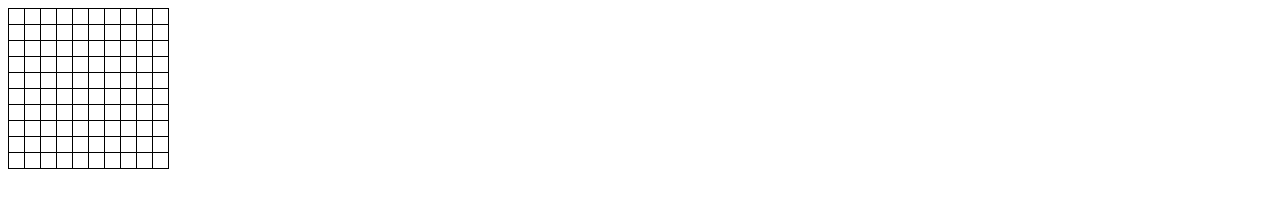
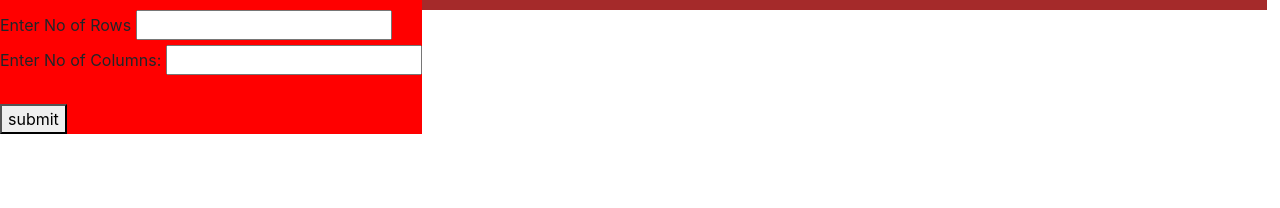
Before and after one commit to SanpuiRonak/PixelArt, a plain HTML site: page index.html in a window 1280 px wide. Drawn offline with nearby package versions, Linux system fonts and the light colour scheme.

Commit message:
Removed Navieness

```diff
--- a/index.html
+++ b/index.html
@@ -4,133 +4,25 @@
     <script src=script.js></script>
     <title>webpage</title>
     <link rel="stylesheet" href="style.css">
+    <link rel="stylesheet" href="https://stackpath.bootstrapcdn.com/bootstrap/4.4.1/css/bootstrap.min.css" integrity="sha384-Vkoo8x4CGsO3+Hhxv8T/Q5PaXtkKtu6ug5TOeNV6gBiFeWPGFN9MuhOf23Q9Ifjh" crossorigin="anonymous">
+
 </head>
 <body>
-    <div >
-        <div id="dholder">
-    <table id ="holder">
-        <tr>
-            <td id="001"></td>
-            <td id="002"></td>
-            <td id="003"></td>
-            <td id="004"></td>
-            <td id="005"></td>
-            <td id="006"></td>
-            <td id="007"></td>
-            <td id="008"></td>
-            <td id="009"></td>
-            <td id="010"></td>
-        </tr>
-        <tr>
-            <td id="011"></td>
-            <td id="012"></td>
-            <td id="013"></td>
-            <td id="014"></td>
-            <td id="015"></td>
-            <td id="016"></td>
-            <td id="017"></td>
-            <td id="018"></td>
-            <td id="019"></td>
-            <td id="020"></td>
-        </tr>
-        <tr>
-            <td id="021"></td>
-            <td id="022"></td>
-            <td id="023"></td>
-            <td id="024"></td>
-            <td id="025"></td>
-            <td id="026"></td>
-            <td id="027"></td>
-            <td id="028"></td>
-            <td id="029"></td>
-            <td id="030"></td>
-        </tr>
-        <tr>
-            <td id="031"></td>
-            <td id="032"></td>
-            <td id="033"></td>
-            <td id="034"></td>
-            <td id="035"></td>
-            <td id="036"></td>
-            <td id="037"></td>
-            <td id="038"></td>
-            <td id="039"></td>
-            <td id="040"></td>
-        </tr>
-        <tr>
-            <td id="041"></td>
-            <td id="042"></td>
-            <td id="043"></td>
-            <td id="044"></td>
-            <td id="045"></td>
-            <td id="046"></td>
-            <td id="047"></td>
-            <td id="048"></td>
-            <td id="049"></td>
-            <td id="050"></td>
-        </tr>
-        <tr>
-            <td id="051"></td>
-            <td id="052"></td>
-            <td id="053"></td>
-            <td id="054"></td>
-            <td id="055"></td>
-            <td id="056"></td>
-            <td id="057"></td>
-            <td id="058"></td>
-            <td id="059"></td>
-            <td id="060"></td>
-        </tr>
-        <tr>
-            <td id="061"></td>
-            <td id="062"></td>
-            <td id="063"></td>
-            <td id="064"></td>
-            <td id="065"></td>
-            <td id="066"></td>
-            <td id="067"></td>
-            <td id="068"></td>
-            <td id="069"></td>
-            <td id="060"></td>
-        </tr>
-        <tr>
-            <td id="071"></td>
-            <td id="072"></td>
-            <td id="073"></td>
-            <td id="074"></td>
-            <td id="075"></td>
-            <td id="076"></td>
-            <td id="077"></td>
-            <td id="078"></td>
-            <td id="079"></td>
-            <td id="080"></td>
-        </tr>
-        <tr>
-            <td id="081"></td>
-            <td id="082"></td>
-            <td id="083"></td>
-            <td id="084"></td>
-            <td id="085"></td>
-            <td id="086"></td>
-            <td id="087"></td>
-            <td id="088"></td>
-            <td id="089"></td>
-            <td id="090"></td>
-        </tr>
-        <tr>
-            <td id="091"></td>
-            <td id="092"></td>
-            <td id="093"></td>
-            <td id="094"></td>
-            <td id="095"></td>
-            <td id="096"></td>
-            <td id="097"></td>
-            <td id="098"></td>
-            <td id="099"></td>
-            <td id="100"></td>
-        </tr>
-    </table>
+    <div id = "input">
+        <form>
+            <label for "row">Enter No of Rows</label>
+            <input type="number" id="a" name= "row" min="2">
+            <br>
+            <label for="col">Enter No of Columns:</label>
+            <input type ="number" id= "b" name ="col" min="2">
+        </form>
+        <br>
+        <button id="button" onclick="draw()">submit</button>
+
     </div>
+
+    <div id="holder" >
+
     </div>
 </body>
 </html>
--- a/script.js
+++ b/script.js
@@ -1,28 +1,78 @@
-window.onload= function ()
+
+function draw()
 {
-    var x = document.getElementsByTagName("td");
-    var a =document.getElementById("holder")
-
-    a.onclick= e=>
+    var a=document.getElementById('a');
+    var b=document.getElementById('b');
+    genTable (a.value,b.value)
+    var tb=document.getElementById('table')
+    var x;
+    tb.onclick= e=>
     {
         console.log(e.target);
         console.log(e.target.tagName);
         console.log(e.target.id)
-        x[e.target.id-1].style.backgroundColor="black";
+        x=document.getElementById(e.target.id)
+        x.style.backgroundColor="black"
     }
 
-    a.ondragover= f=>
+    tb.ondragover= f=>
     {
         console.log(f.target);
         console.log(f.target.tagName);
         console.log(f.target.id)
-        x[f.target.id-1].style.backgroundColor="black";
+        x=document.getElementById(f.target.id)
+        x.style.backgroundColor="black"
     }
-    a.ondragstart= g=>
+    tb.ondragstart= g=>
     {
         console.log(g.target);
         console.log(g.target.tagName);
         console.log(g.target.id)
-        x[g.target.id-1].style.backgroundColor="black";
+        x=document.getElementById(g.target.id)
+        x.style.backgroundColor="black"
     }
+    return;
 }
+
+
+function genTable (a,b)
+{
+  let k=0;
+  var body = document.getElementById('holder');
+  var tbl = document.createElement('table');
+  body.innerHTML="";
+  tbl.id="table";
+  tbl.style.borderCollapse = "collapse";
+  tbl.style.borderStyle="solid";
+  tbl.style.borderColor="black";
+  tbl.style.borderWidth="1px";
+
+  var tbdy = document.createElement('tbody');
+  for (var i = 0; i < a; i++)
+  {
+    var tr = document.createElement('tr');
+    tr.style.borderWidth="1px";
+    tr.style.borderStyle="solid";
+    tr.style.borderColor="black";
+    for (var j = 0; j < b; j++)
+    {
+
+        var td = document.createElement('td');
+        td.id=k;
+        td.style.borderWidth="1px";
+        td.style.borderStyle="solid";
+        td.style.borderColor="black";
+        td.style.height="15px"
+        td.style.width="15px"
+        td.style.backgroundColor="white"
+
+        td.appendChild(document.createTextNode(""));
+        tr.appendChild(td);
+        k++;
+    }
+    tbdy.appendChild(tr);
+  }
+  tbl.appendChild(tbdy);
+  body.appendChild(tbl);
+  return;
+}
--- a/style.css
+++ b/style.css
@@ -1,19 +1,28 @@
 
-div #dholder
+div
 {
-    margin: auto;
-}
-td
-{
-    width: 15px;
-    height:15px;
-    border: 1px solid black;
-    padding: 0px;
+    background-color: brown;
+    float: left;
+    margin:10 px;
+    padding-top: 10px;
+
 
 }
 
-table
+input
 {
-    border-collapse: collapse;
+    align-content: center;
+}
+
+div#input
+{
+    background-color:red;
+    width: 33%;
 
 }
+
+div#holder
+{
+    width: 66%;
+
+}
```
